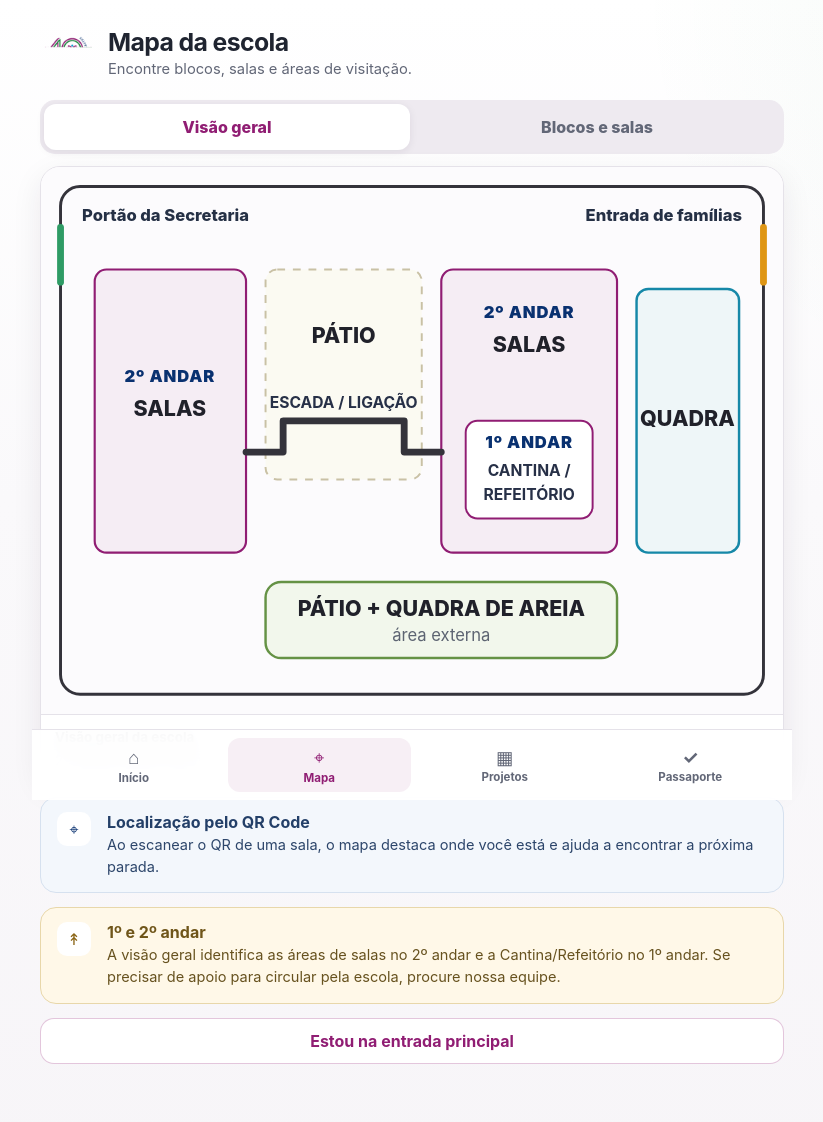
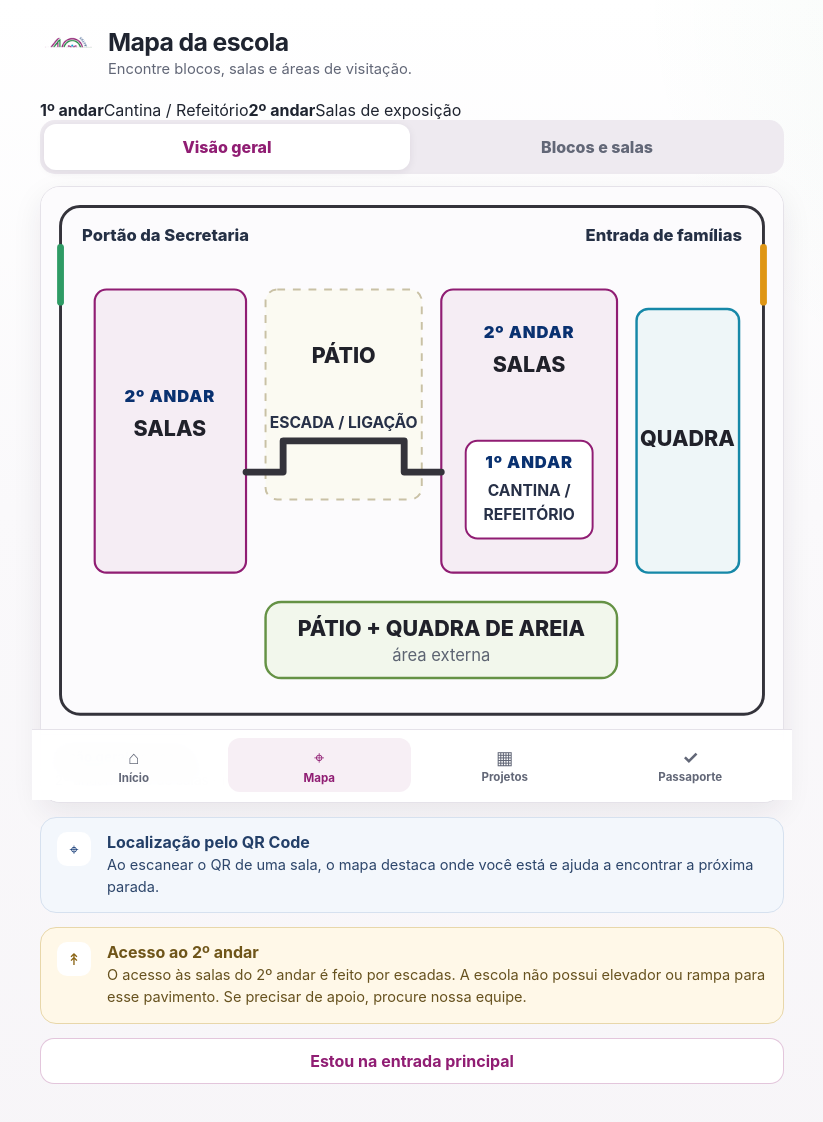
Before and after one commit to christianhpo-star/feira-40-anos-maria-luiza, a React (Vite) app: page /mapa in a window 1280 px wide. Shown: the top 1122 px of the page, without its empty margins (228-1051 px from the left). Built offline with nearby package versions, Linux system fonts and the light colour scheme.

Commit message:
ux: reforça localização e distinção de andares

```diff
--- a/src/pages/MapPage.tsx
+++ b/src/pages/MapPage.tsx
@@ -21,6 +21,7 @@ export function MapPage() {
   const destinationLocation = destination ? locationById[destination] : null
   const initialView: SchoolMapView = destination?.startsWith('sala-') ? 'rooms' : 'campus'
   const { currentLocation, visited, setCurrentLocation } = useProgress()
+  const currentLocationData = currentLocation ? locationById[currentLocation] : null
   const [view, setView] = useState<SchoolMapView>(initialView)
   const [zone, setZone] = useState<string | null>(null)
 
@@ -36,6 +37,18 @@ export function MapPage() {
   return (
     <main id="conteudo" className="page">
       <PageHeader title="Mapa da escola" subtitle="Encontre blocos, salas e áreas de visitação." />
+
+      {currentLocationData && (
+        <section className="current-location-card" aria-label="Localização atual">
+          <span className="eyebrow">Você está aqui</span>
+          <strong>{currentLocationData.label}</strong>
+        </section>
+      )}
+
+      <div className="floor-summary" aria-label="Resumo dos andares">
+        <span><strong>1º andar</strong>Cantina / Refeitório</span>
+        <span><strong>2º andar</strong>Salas de exposição</span>
+      </div>
 
       {destinationLocation && (
         <section className="destination-card" aria-label="Destino selecionado">
@@ -79,8 +92,8 @@ export function MapPage() {
       <section className="visitor-tip visitor-tip--attention">
         <span aria-hidden="true">↟</span>
         <div>
-          <strong>1º e 2º andar</strong>
-          <p>A visão geral identifica as áreas de salas no 2º andar e a Cantina/Refeitório no 1º andar. Se precisar de apoio para circular pela escola, procure nossa equipe.</p>
+          <strong>Acesso ao 2º andar</strong>
+          <p>O acesso às salas do 2º andar é feito por escadas. A escola não possui elevador ou rampa para esse pavimento. Se precisar de apoio, procure nossa equipe.</p>
         </div>
       </section>
 
```
